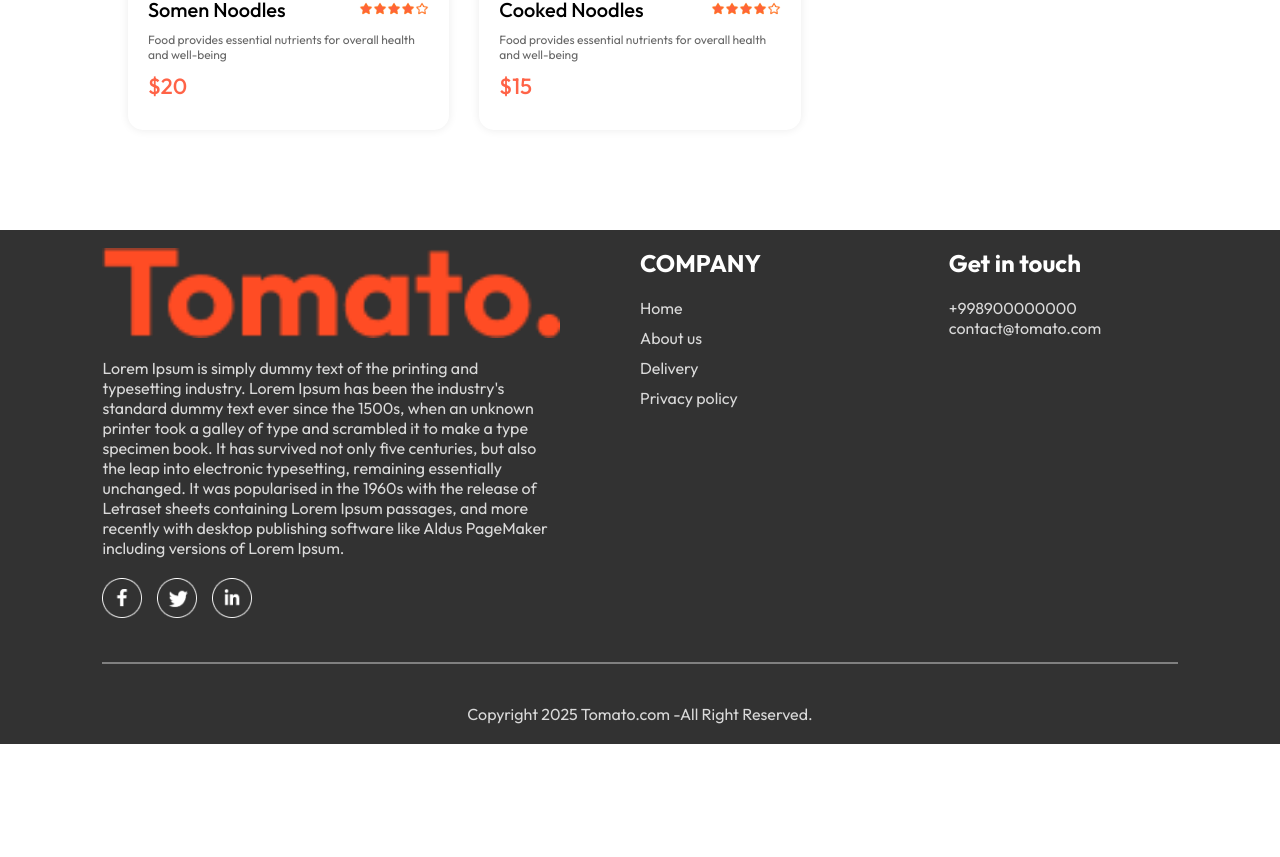
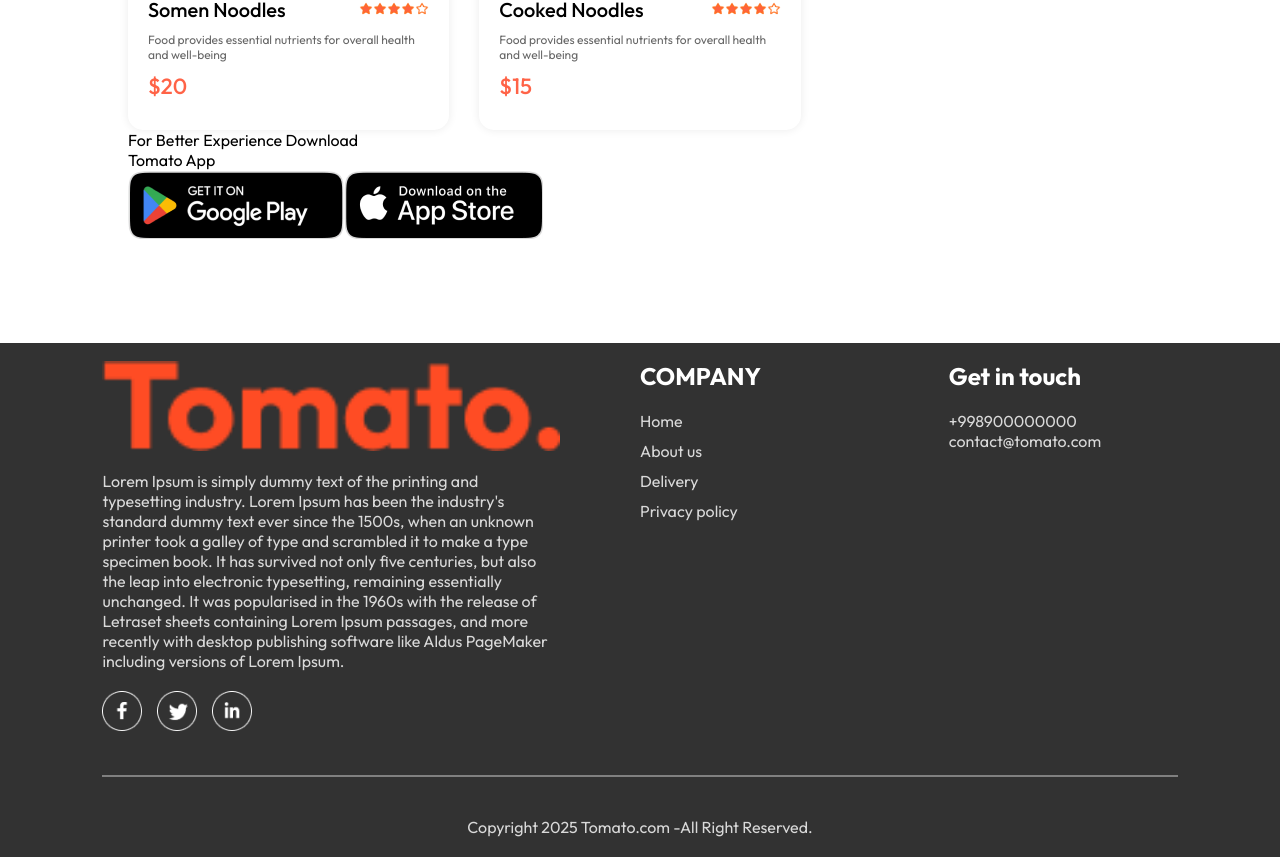
Before and after one commit to shaxa98/DliweryFood, a React (Vite) app in the folder Food/: page / in a window 1280 px wide. Shown: the part 5853-6710 px from the top of the page. Before the commit the page ends 6597 px from the top, so only its background shows below. Built offline with nearby package versions, Linux system fonts and the light colour scheme.

Commit message:
update app-download.jsx

```diff
--- a/Food/src/components/AppDownload/AppDownload.jsx
+++ b/Food/src/components/AppDownload/AppDownload.jsx
@@ -1,8 +1,20 @@
 import React from "react";
 import "./AppDownload.css";
+import { assets } from "../../assets/assets";
 
 function AppDownload() {
-  return <div></div>;
+  return (
+    <div className="app-download" id="app-download">
+      <p>
+        For Better Experience Download <br />
+        Tomato App
+      </p>
+      <div className="app-download-paltforms">
+        <img src={assets.play_store} alt="" />
+        <img src={assets.app_store} alt="" />
+      </div>
+    </div>
+  );
 }
 
 export default AppDownload;
--- a/Food/src/pages/Home/Home.jsx
+++ b/Food/src/pages/Home/Home.jsx
@@ -3,6 +3,7 @@
 import "./Home.css";
 import ExploreMenu from "../../components/ExploreMenu/ExploreMenu";
 import FoodDisplay from "../../components/FoodDisplay/FoodDisplay";
+import AppDownload from "../../components/AppDownload/AppDownload";
 
 function Home() {
   const [category, setCategory] = useState("All");
@@ -12,6 +13,7 @@
       <Header />
       <ExploreMenu category={category} setCategory={setCategory} />
       <FoodDisplay category={category} />
+      <AppDownload />
     </div>
   );
 }
```
